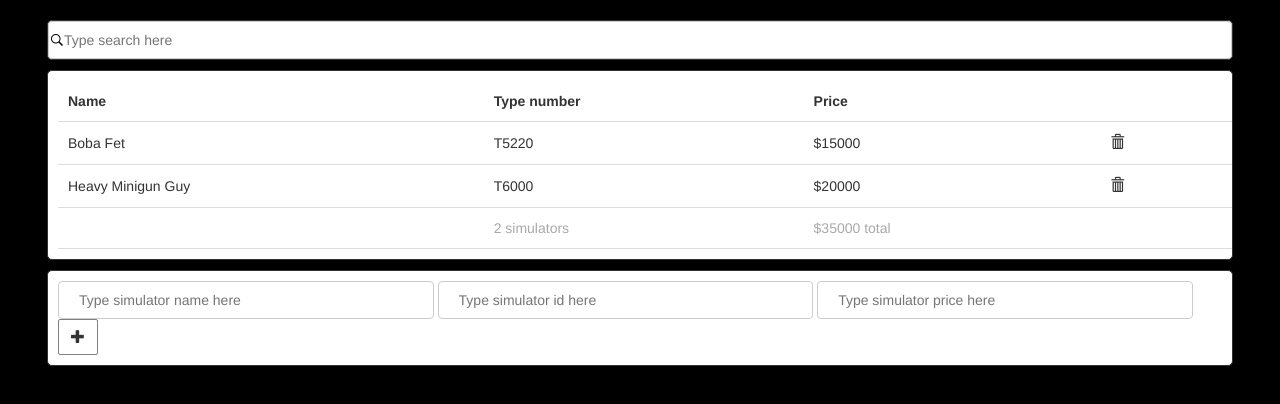
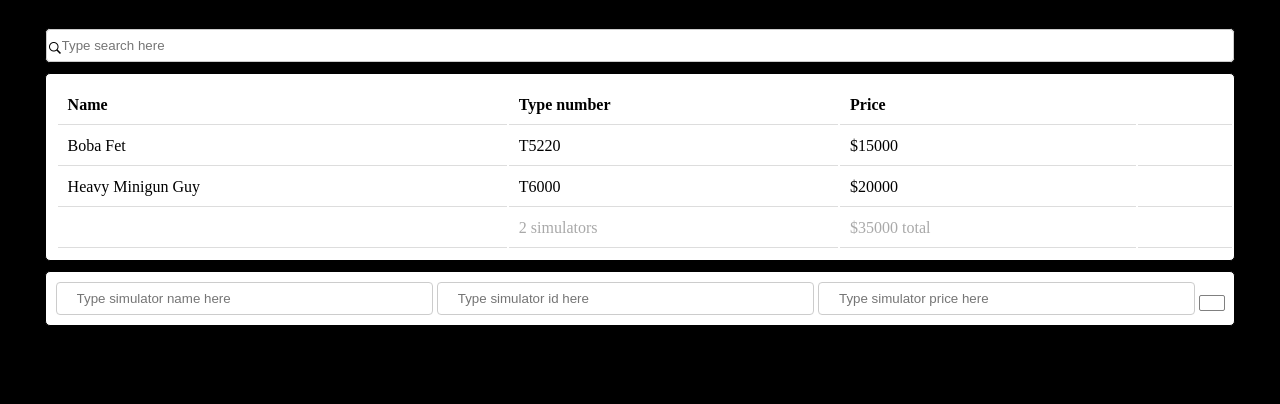
Before and after one commit to tasika16/balintListaja, a website: page public/index.html in a window 1280 px wide. Drawn offline with nearby package versions, Linux system fonts and the light colour scheme.

Commit message:
* FIX: Fixed all problems2

```diff
--- a/public/index.html
+++ b/public/index.html
@@ -6,7 +6,7 @@
   <meta charset="UTF-8">
   <meta name="viewport" content="width=device-width, initial-scale=1">
 
-  <link rel="stylesheet" href="https://maxcdn.bootstrapcdn.com/bootstrap/3.3.7/css/bootstrap.min.css">
+  <!--Font awesome  -->
   <link href="style.css" rel="stylesheet">
 </head>
 
@@ -27,9 +27,9 @@
     </div>
 
     <div class="divCustom" id="addFieldDiv">
-      <input type="text" class="" id="nameInpt" placeholder="Type simulator name here" required/>
-      <input type="text" class="" id="identifyInpt" placeholder="Type simulator id here" required/>
-      <input type="text" class="" id="costInpt" placeholder="Type simulator price here" required/>
+      <input type="text" class="" id="nameInpt" placeholder="Type simulator name here" required>
+      <input type="text" class="" id="identifyInpt" placeholder="Type simulator id here" required>
+      <input type="text" class="" id="costInpt" placeholder="Type simulator price here" required>
 
       <button type="submit" class="form-button" id="addDataToArray">
         <span class="glyphicon glyphicon-plus" aria-hidden="true"></span></button>
@@ -38,7 +38,6 @@
   </div>
 
   <script src="https://ajax.googleapis.com/ajax/libs/jquery/1.12.4/jquery.min.js"></script>
-  <script src="https://maxcdn.bootstrapcdn.com/bootstrap/3.3.7/js/bootstrap.min.js"></script>
   <script src="scripts.js"></script>
 </body>
 
--- a/public/scripts.js
+++ b/public/scripts.js
@@ -1,4 +1,4 @@
-$(function () {
+
 var simulators = [
   { 'name': "Heavy Minigun Guy", 'identity': "T6000", 'cost': 20000 },
   { 'name': "Boba Fet", 'identity': "T5220", 'cost': 15000 }
@@ -29,11 +29,10 @@ $(function () {
   var thc = "</th>";
   var delete_btn = '';
   var table_data = "<tr>";
-    var table_body = $('#dataTableBody')[0];
-    table_body.innerHTML = "";
-    dataTableHead.innerHTML = "";
-    table_data = "";
-    dataTableFooter.innerHTML = "";
+  //var table_body = $('#dataTableBody')[0];
+  $('#dataTableBody').html("");
+  $('#dataTableHead').html("");
+  $('#dataTableFooter').html("");
 
   simulators.sort(customSort);
   //removeTable();
@@ -50,9 +49,12 @@ $(function () {
   var table_footer = tr + td + " " + tdc + td + simulators.length.toString() + " simulators" + tdc + td + "$" +
     sumCost().toString() + " total" + tdc + td + tdc + trc;
 
-    dataTableHead.innerHTML += table_header;
-    table_body.innerHTML += table_data;
-    dataTableFooter.innerHTML += table_footer;
+  //dataTableHead.innerHTML += table_header;
+  $('#dataTableHead').html(table_header);
+  //table_body.innerHTML += table_data;
+  $('#dataTableBody').html(table_data);
+  //dataTableFooter.innerHTML += table_footer;
+  $('#dataTableFooter').html(table_footer);
 }
 
 function sumCostSearchTable(search_result) {
@@ -79,12 +81,17 @@ $(function () {
   var th = "<th>";
   var thc = "</th>";
   var searched = $('#searchTxt').val();
+  var delete_btn = '';
+  var table_data = "<tr>";
+  $('#dataTableBody').html("");
+  $('#dataTableHead').html("");
+  $('#dataTableFooter').html("");
 
   $('#searchErrorLabel').html("");
   var search_result = filteredSimulators(searched);
 
   search_result.sort(customSort);
-    removeTable(search_result.sort(customSort));
+  //removeTable(search_result.sort(customSort));
 
   for (var i = 0; i < search_result.length; i++) {
     delete_btn = '<button type="button" id="deleteBtn" class="icon-button" ><span class="glyphicon glyphicon-trash" aria-hidden="true"></span></button>';
@@ -97,9 +104,12 @@ $(function () {
   var table_footer = tr + td + " " + tdc + td + search_result.length.toString() + " simulators" + tdc + td + "$" +
     sumCostSearchTable(search_result).toString() + " total" + tdc + td + tdc + trc;
 
-    dataTableHead.innerHTML += table_header;
-    table_body.innerHTML += table_data;
-    dataTableFooter.innerHTML += table_footer;
+  //dataTableHead.innerHTML += table_header;
+  $('#dataTableHead').html(table_header);
+  //table_body.innerHTML += table_data;
+  $('#dataTableBody').html(table_data);
+  //dataTableFooter.innerHTML += table_footer;
+  $('#dataTableFooter').html(table_footer);
 });
 /*---Reset the table after search---*/
 $('#searchTxt').on("keyup", function () {
@@ -219,4 +229,3 @@ $(function () {
   simulators.splice(($(this).index(".icon-button")), 1);
   buildTable();
 });
-});
--- a/public/style.css
+++ b/public/style.css
@@ -1,4 +1,4 @@
-body{
+body {
   background-color: #000;
 }
 
@@ -8,7 +8,7 @@ body{
    padding: 10px;
 }
 
-.divCustom{
+.divCustom {
   border-style: solid;
   border-width: 1px;
   border-radius: 5px;
@@ -17,7 +17,7 @@ body{
   background-color: #fff;
 }
 
-.icon-button{
+.icon-button {
     appearance: none;
     -webkit-appearance: none;
     -moz-appearance: none;
@@ -26,18 +26,19 @@ body{
     background: transparent;
 }
 
-.form-button{
+.form-button {
   border: 1px solid gray;
   border-radius: 2px;
   background-color: white;
   padding: 7px 12px;
-  margin: 0px 0px 0px 0px;
+  margin: 0;
 }
-.form-button:hover{
+
+.form-button:hover {
   background-color: gray;
 }
 
-input[type=text], select{
+input[type=text], select {
   display: inline-block;
   padding: 8px 8px 8px 20px;
   border: 1px solid #ccc;
@@ -45,36 +46,38 @@ input[type=text], select{
   box-sizing: border-box;
   width: 32%;
 }
+
 /*---Search Input--*/
-#searchDiv{
+#searchDiv {
   padding: 0px 0px 0px 0px;
+}
 
-}
-#searchTxt{
+#searchTxt {
   width: 100%;
   margin: 0px 0px 0px 0px;
 }
+
 /*---Table Div---*/
-table{
+table {
   width: 100%;
 }
 
-th, td{
+th, td {
   text-align: left;
   padding: 10px;
   border-bottom: 1px solid #ddd;
 }
 
-tfoot{
+tfoot {
   color: darkgray;
 }
 
-.formErLabel{
+.formErLabel {
   background-color: red;
   border-radius: 2px;
 }
 
-#searchTxt{
+#searchTxt {
   background: url(searchIcon.png) no-repeat scroll;
   background-position: 0px 10px;
   background-size: 16px 16px;
```
Lines whose indentation alone changed are shown as unchanged.
